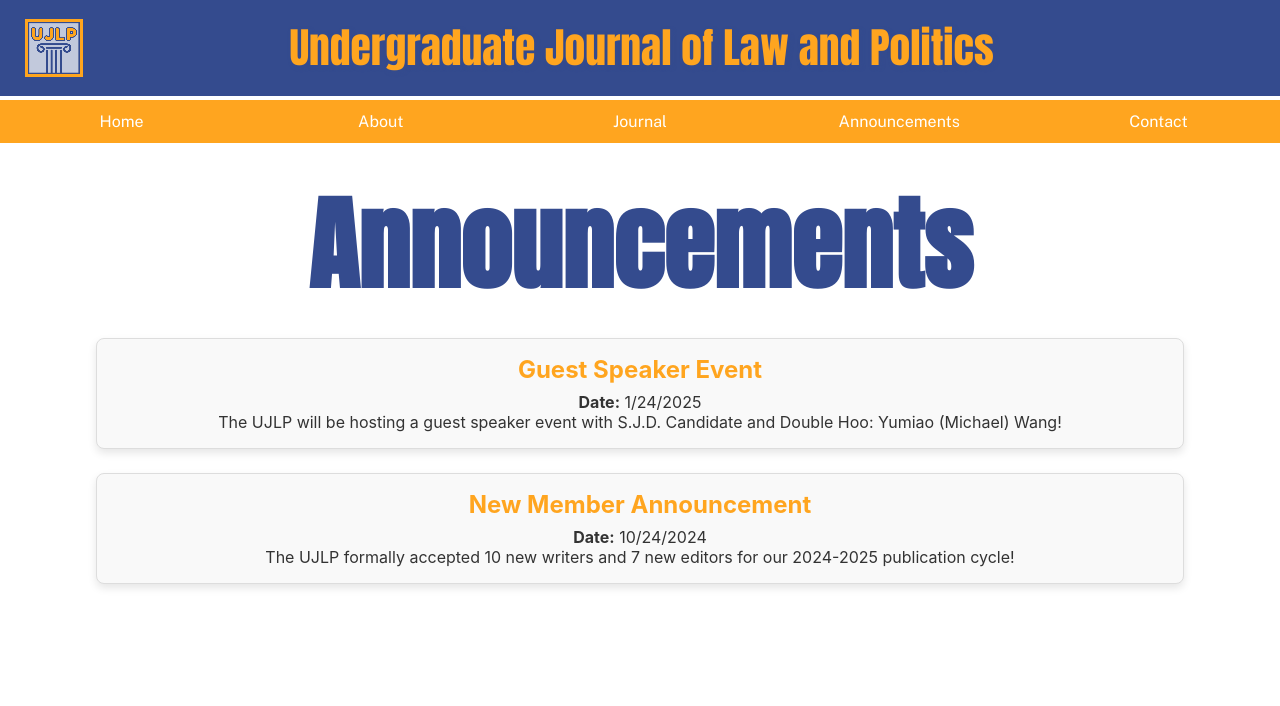
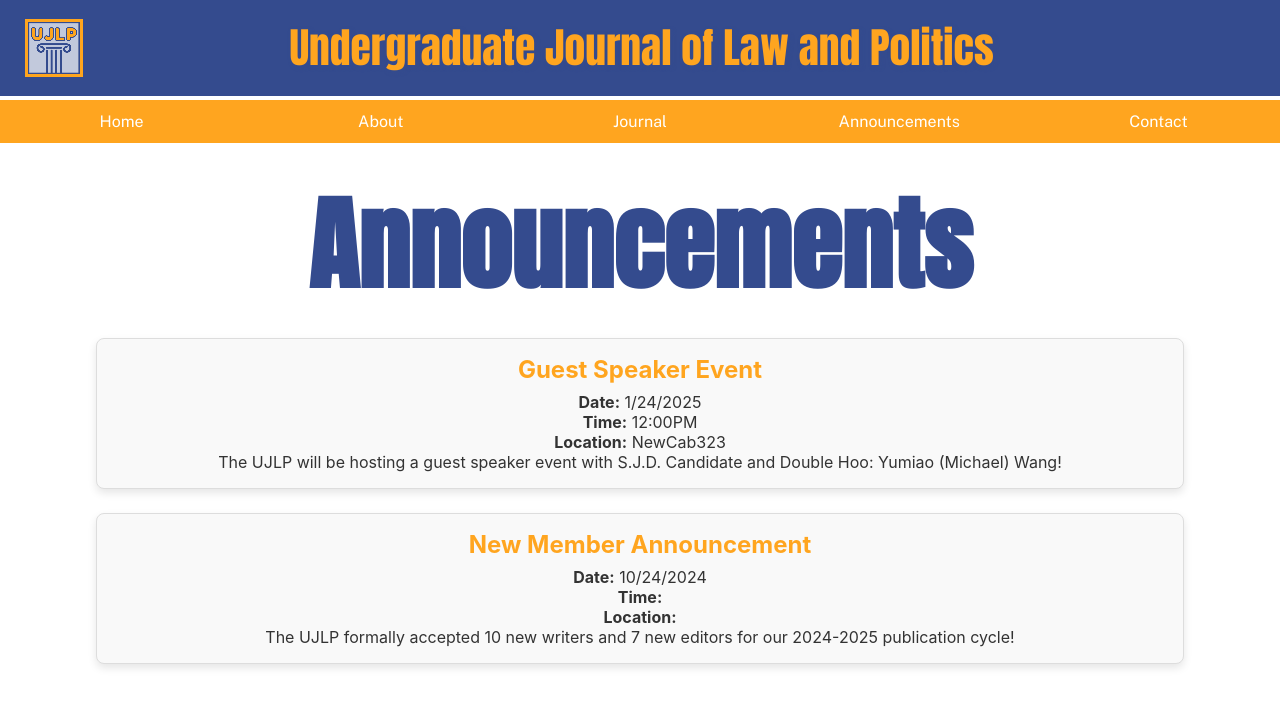
Before and after one commit to RobBundy2002/UJLP, a React (Create React App) app in the folder my-app/: page /#/announcements in a window 1280 px wide. Shown: the top 706 px of the page. Built offline with nearby package versions, Linux system fonts and the light colour scheme.

Commit message:
Slight Changes

```diff
--- a/my-app/src/Announcements.js
+++ b/my-app/src/Announcements.js
@@ -3,7 +3,7 @@ import './Announcements.css';
 
 function Announcements() {
     const announcements = [
-        { title: "Guest Speaker Event", date: "1/24/2025", description:" The UJLP will be hosting a guest speaker event with S.J.D. Candidate and Double Hoo: Yumiao (Michael) Wang! " },
+        { title: "Guest Speaker Event", date: "1/24/2025", time: "12:00PM", location: "NewCab323", description:" The UJLP will be hosting a guest speaker event with S.J.D. Candidate and Double Hoo: Yumiao (Michael) Wang!" },
         { title: "New Member Announcement", date: "10/24/2024", description:" The UJLP formally accepted 10 new writers and 7 new editors for our 2024-2025 publication cycle! " },
     ];
 
@@ -15,6 +15,8 @@ function Announcements() {
                     <div className="Announcement-item" key={index}>
                         <h2>{announcement.title}</h2>
                         <p><strong>Date:</strong> {announcement.date}</p>
+                        <p><strong>Time:</strong> {announcement.time}</p>
+                        <p><strong>Location:</strong> {announcement.location}</p>
                         <p>{announcement.description}</p>
                     </div>
                 ))}
```
